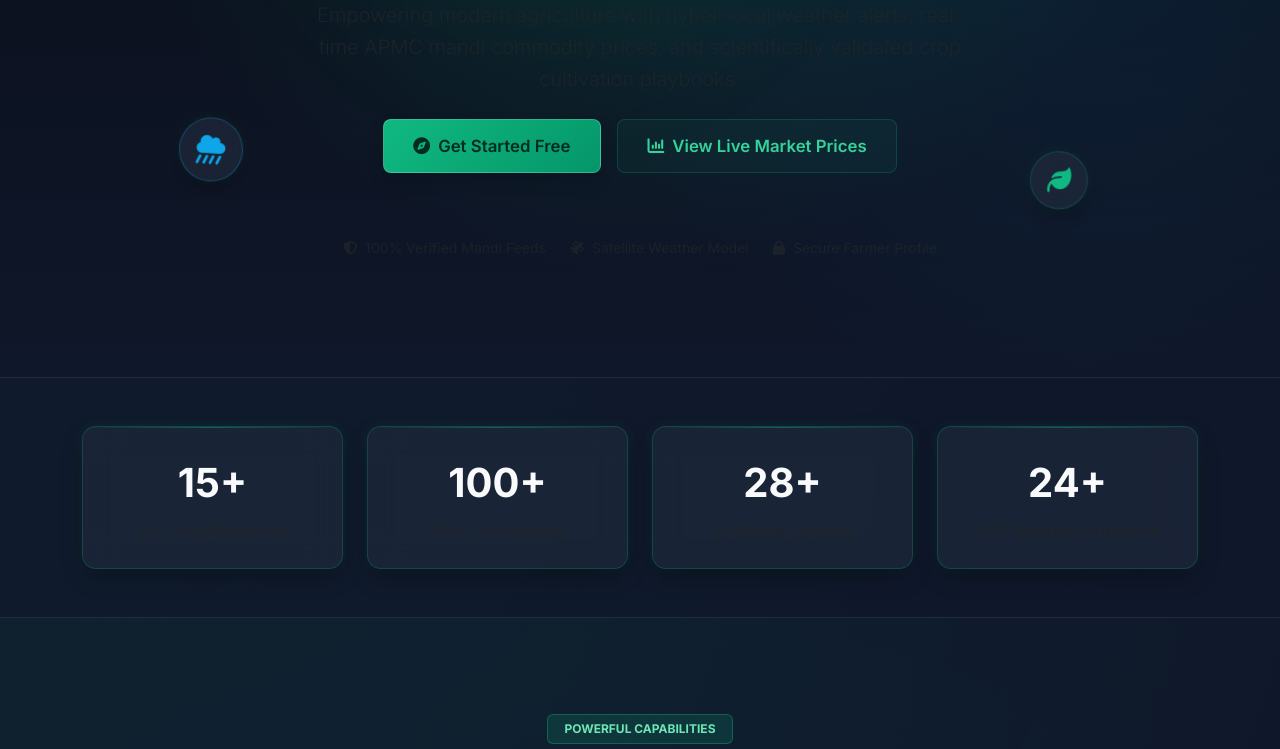
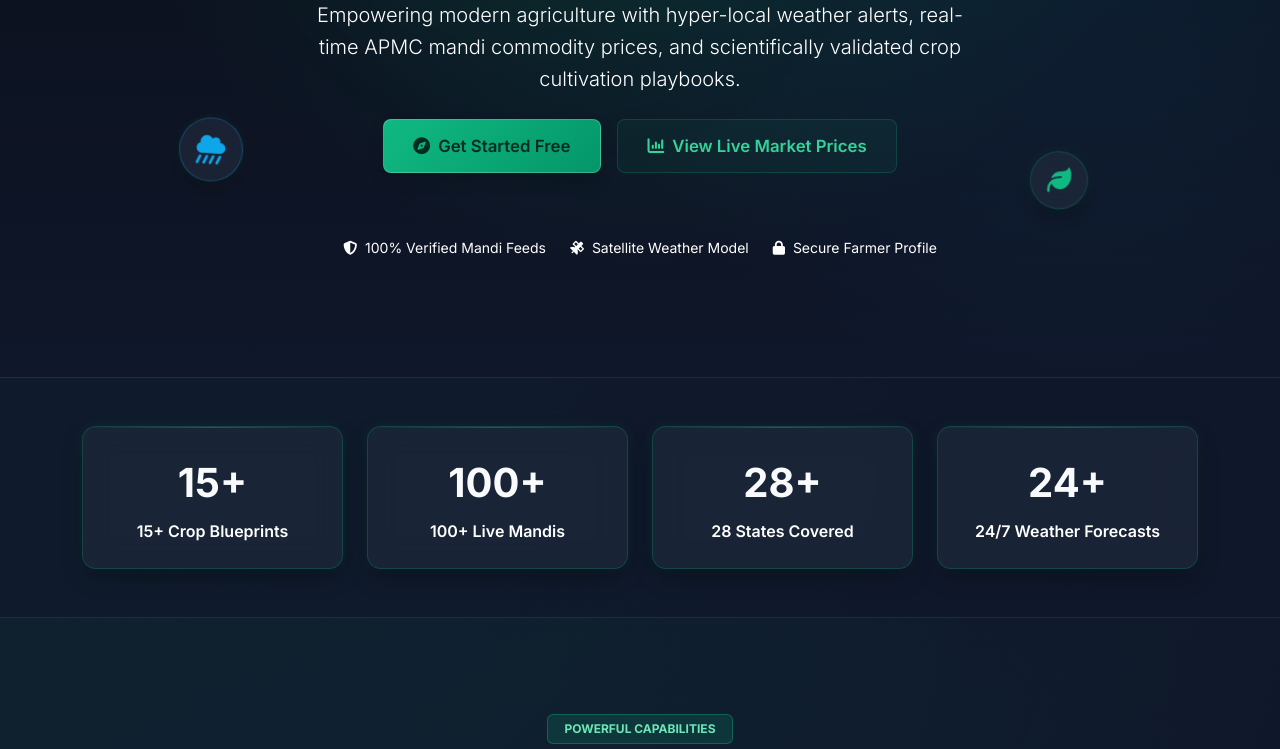
Before and after one commit to Aishu-443/Agriconnect, a plain HTML site: page frontend/index.html in a window 1280 px wide. Shown: the part 412-1161 px from the top of the page. Drawn offline with nearby package versions, Linux system fonts and the light colour scheme.

Commit message:
Make small text white across all pages

```diff
--- a/frontend/css/style.css
+++ b/frontend/css/style.css
@@ -1170,3 +1170,27 @@ p {
 .market-page #tableCountText {
     color: #FFFFFF !important;
 }
+
+
+/* Phase 4: Global small-text readability improvement */
+.text-muted,
+.text-secondary,
+.text-body-secondary,
+.text-white-50,
+.text-dim,
+small,
+.small {
+    color: #FFFFFF !important;
+}
+
+
+/* Global readability: make muted and small text white */
+.text-muted,
+.text-secondary,
+.text-body-secondary,
+.text-white-50,
+.text-dim,
+small,
+.small {
+    color: #FFFFFF !important;
+}
```
